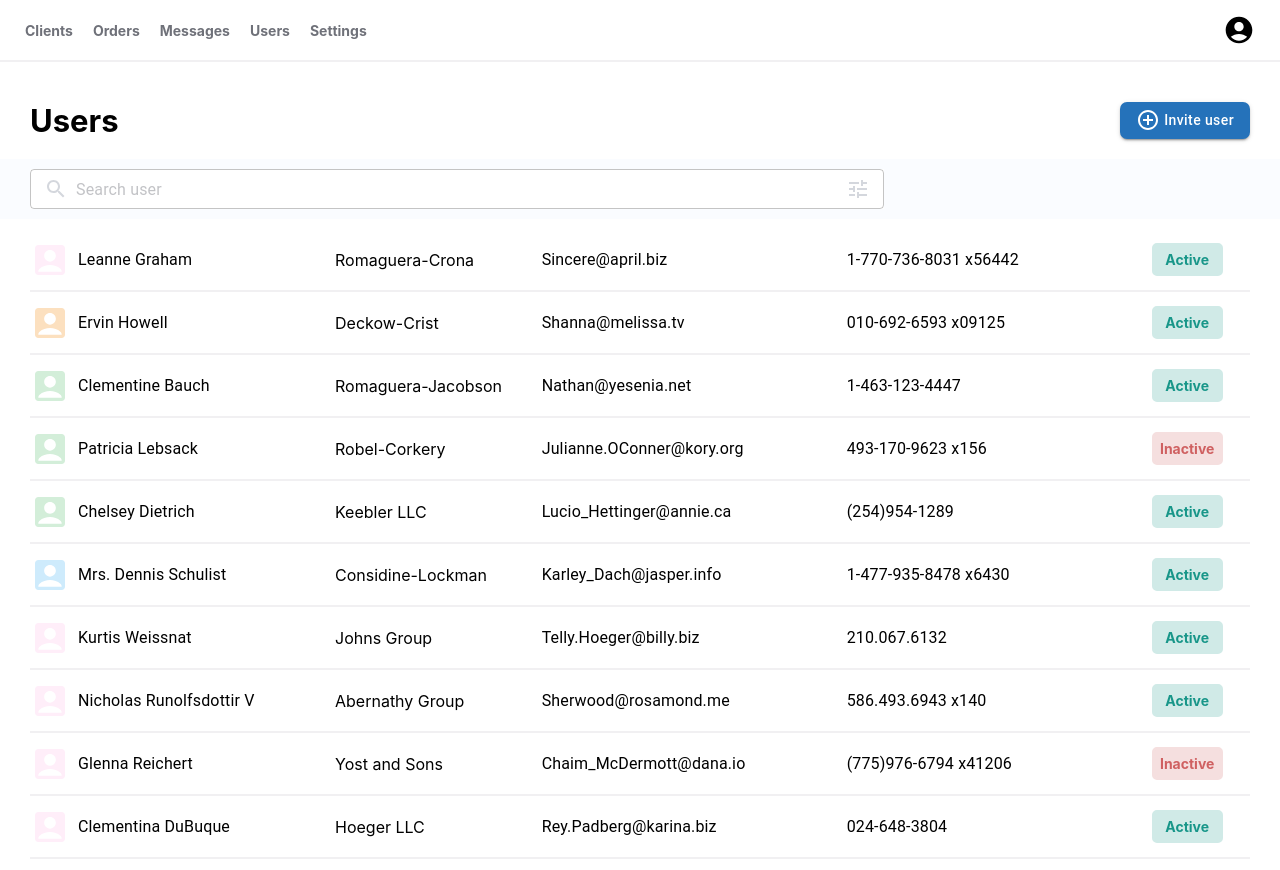
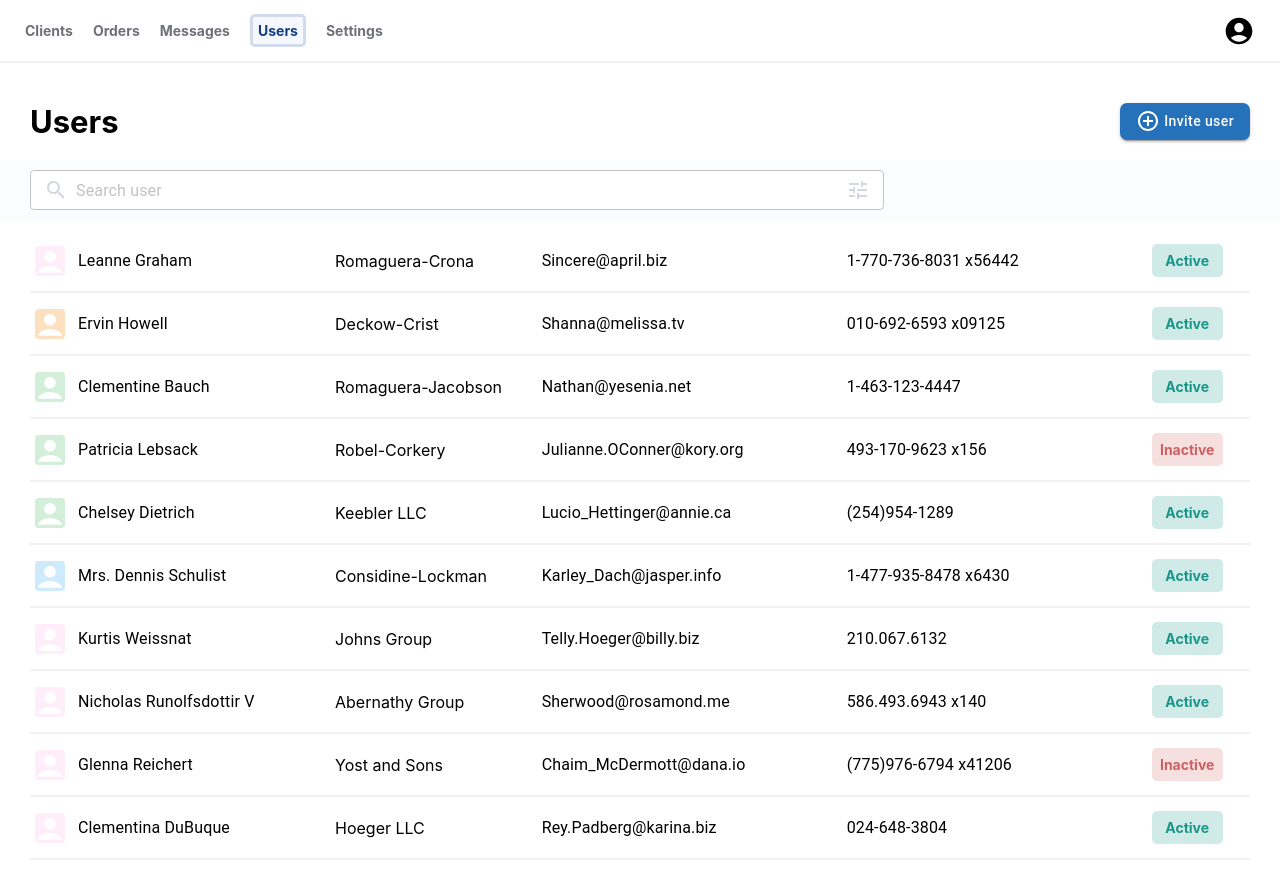
Before and after one commit to shafa909/user-app, a React (Create React App) app: page / in a window 1280 px wide. Built offline with nearby package versions, Linux system fonts and the light colour scheme.

Commit message:
few minor naming fix

```diff
--- a/src/components/ListView.js
+++ b/src/components/ListView.js
@@ -43,10 +43,10 @@ function ListView() {
   }
   return (
     <>
-      <Header isHome={true} />
-      <div className="home-main">
+      <Header isListView={true} />
+      <div className="list-view-main">
         <div className="title-bar">
-          <p className="home-user-title">Users</p>
+          <p className="list-view-user-title">Users</p>
           <Button
             sx={{ textTransform: "none" }}
             className="add-user-btn"
@@ -67,7 +67,7 @@ function ListView() {
             }}
           />
         </div>
-        <div className="user-box">
+        <div className="user-list-box">
           {userData.map((user) => {
             return <UserList userData={user} />;
           })}
--- a/src/components/listView.css
+++ b/src/components/listView.css
@@ -1,4 +1,4 @@
-.home-main {
+.list-view-main {
   display: flex;
   flex-direction: column;
 }
@@ -17,7 +17,7 @@
   font-weight: bold;
 }
 
-.home-user-title {
+.list-view-user-title {
   font-size: 31px !important;
   font-weight: bold;
   margin: 0px;
@@ -44,14 +44,13 @@
   color: #6f7179;
 }
 
-.user-box {
+.user-list-box {
   padding-block: 10px;
   padding-inline: 30px;
   display: flex;
   flex-direction: column;
 }
 
-
 @media only screen and (max-width: 795px) {
   .search-bar {
     width: 100% ;
```
